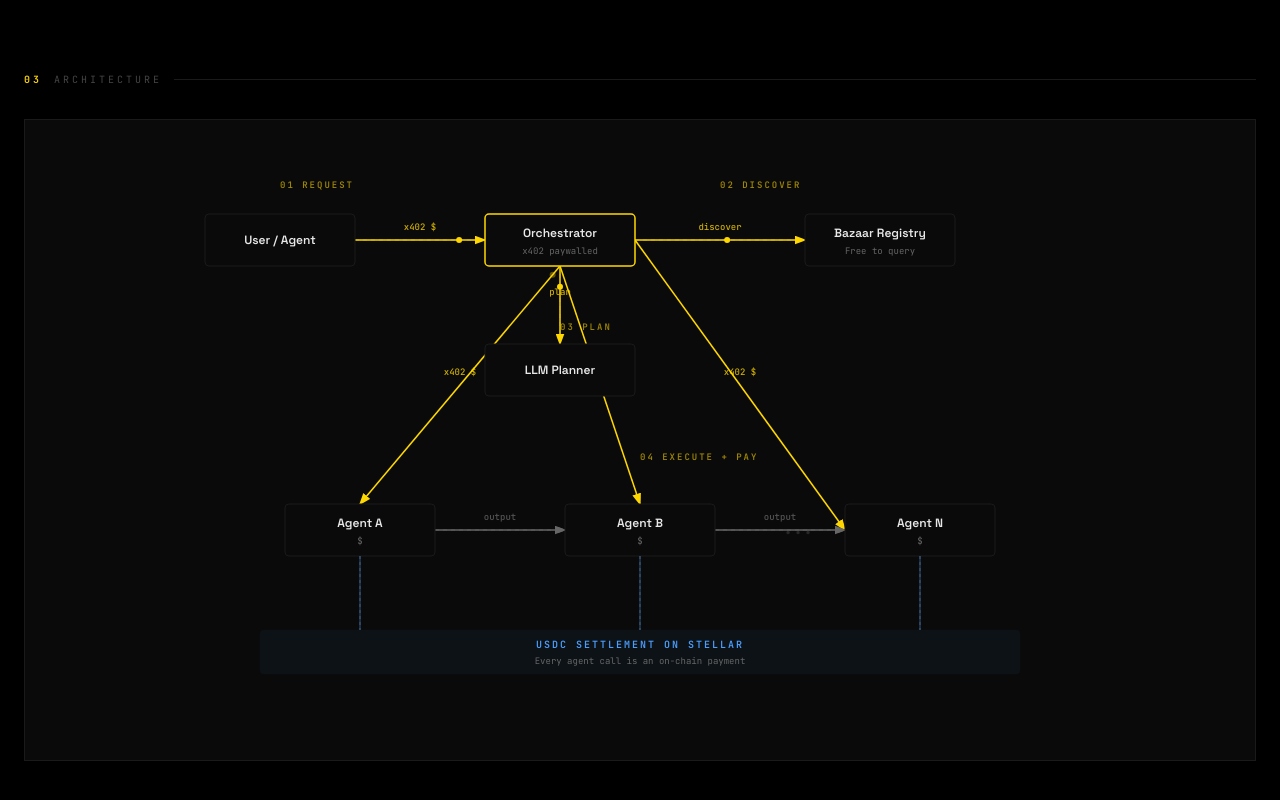
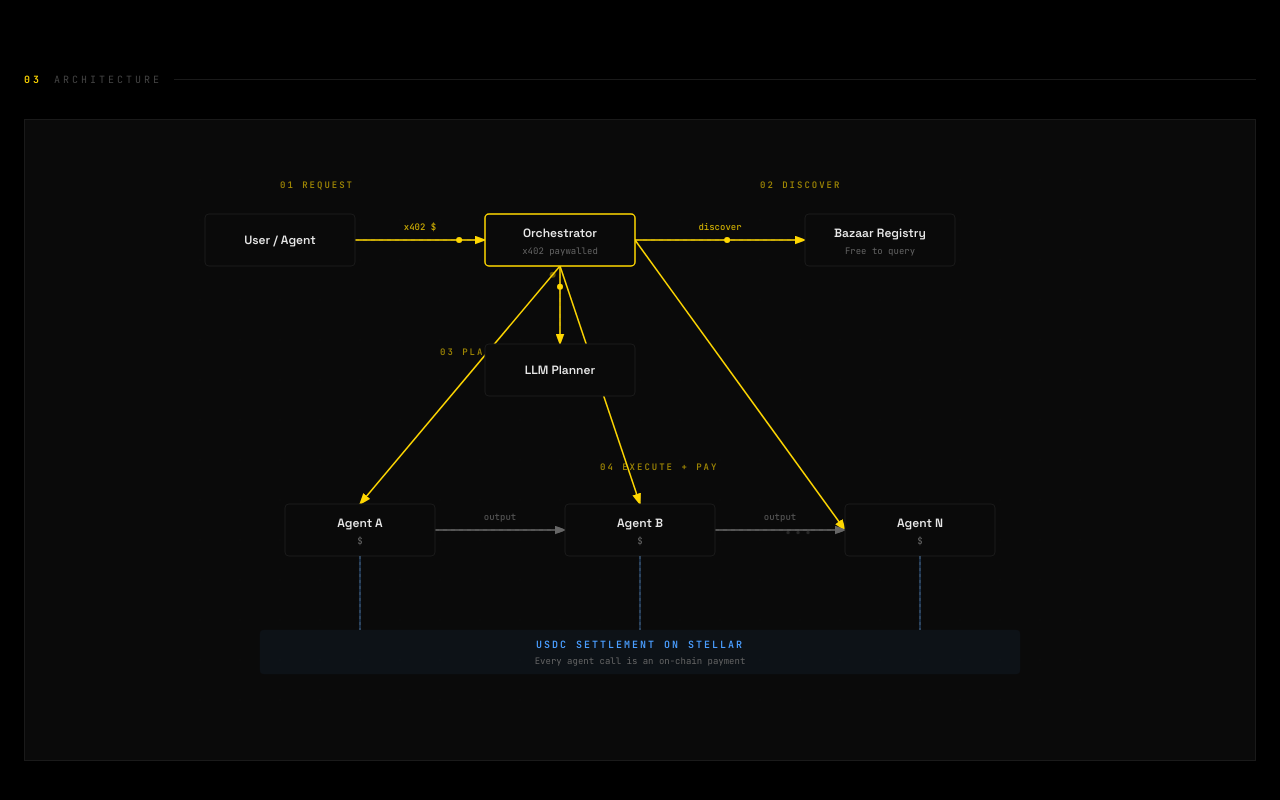
Before and after one commit to Allen-Saji/agent-bazaar, a Next.js app in the folder apps/dashboard/: page / in a window 1280 px wide. Shown: the part 2757-3557 px from the top of the page. Built offline with nearby package versions, Linux system fonts and the light colour scheme.

Commit message:
fix(dashboard): clean up architecture diagram label positions
Removed redundant x402 labels on diagonal arrows, repositioned
step labels to avoid overlapping with arrow labels.

```diff
--- a/apps/dashboard/components/ArchitectureDiagram.tsx
+++ b/apps/dashboard/components/ArchitectureDiagram.tsx
@@ -50,10 +50,10 @@
 const arrows: Arrow[] = [
   { id: "a1", from: "user",   to: "orch",   label: "x402 $",         delay: 0.5 },
   { id: "a2", from: "orch",   to: "bazaar", label: "discover",       delay: 0.8, bidirectional: true },
-  { id: "a3", from: "orch",   to: "llm",    label: "plan",           delay: 1.1 },
-  { id: "a4", from: "orch",   to: "agentA", label: "x402 $",         delay: 1.5 },
-  { id: "a5", from: "orch",   to: "agentB", label: "x402 $",         delay: 1.7 },
-  { id: "a6", from: "orch",   to: "agentN", label: "x402 $",         delay: 1.9 },
+  { id: "a3", from: "orch",   to: "llm",    label: "",               delay: 1.1 },
+  { id: "a4", from: "orch",   to: "agentA", label: "",               delay: 1.5 },
+  { id: "a5", from: "orch",   to: "agentB", label: "",               delay: 1.7 },
+  { id: "a6", from: "orch",   to: "agentN", label: "",               delay: 1.9 },
   // chaining arrows between agents
   { id: "c1", from: "agentA", to: "agentB", label: "output",         delay: 2.2, color: C.muted },
   { id: "c2", from: "agentB", to: "agentN", label: "output",         delay: 2.4, color: C.muted },
@@ -206,9 +206,9 @@
         {/* step labels */}
         {[
           { x: 100, y: 28, text: "01 REQUEST", delay: 0.3 },
-          { x: 540, y: 28, text: "02 DISCOVER", delay: 0.7 },
-          { x: 380, y: 170, text: "03 PLAN", delay: 1.0 },
-          { x: 460, y: 300, text: "04 EXECUTE + PAY", delay: 1.4 },
+          { x: 580, y: 28, text: "02 DISCOVER", delay: 0.7 },
+          { x: 260, y: 195, text: "03 PLAN", delay: 1.0 },
+          { x: 420, y: 310, text: "04 EXECUTE + PAY", delay: 1.4 },
         ].map((s) => (
           <motion.text
             key={s.text} x={s.x} y={s.y}
```
